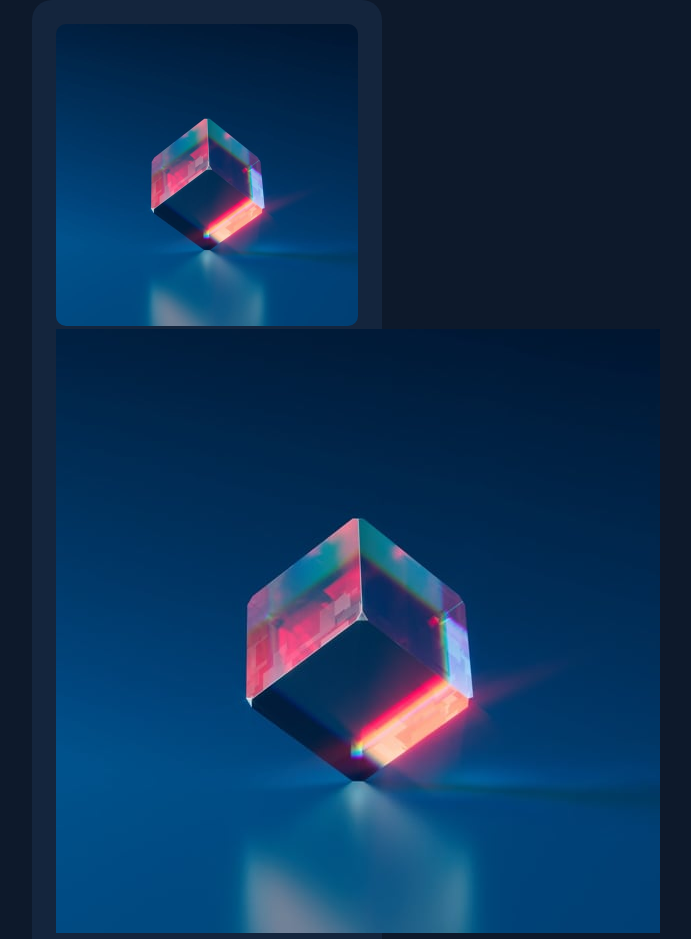
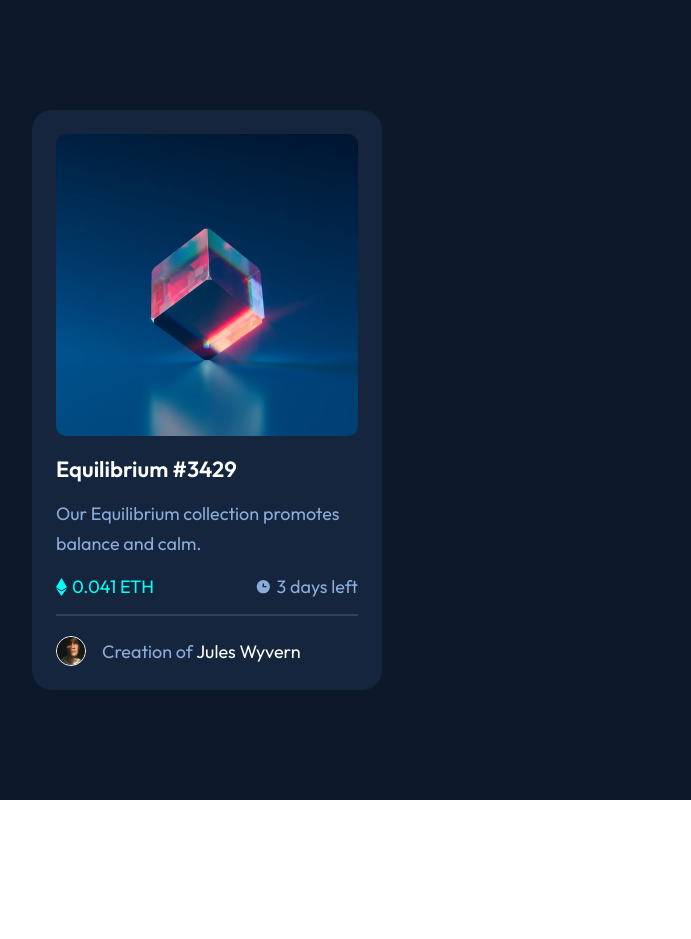
Before and after one commit to thapa14/nft-card, a plain HTML site: page index.html in a window 1280 px wide. Shown: the top 939 px of the page, without its empty margins (433-1124 px from the left). After the commit the page ends 800 px from the top, so only its background shows below. Drawn offline with Linux system fonts and the light colour scheme.

Commit message:
effect change

```diff
--- a/index.html
+++ b/index.html
@@ -25,9 +25,6 @@
         <div class="originalImage">
           <img src="./images/image-equilibrium.jpg" alt="img">
         </div>
-        <div class="hoverImage">
-          <img src="./images/image-equilibrium.jpg" alt="img">
-        </div>
       </div>
       <h1>Equilibrium #3429</h1>
       <p class="about__equilibrium">Our Equilibrium collection promotes balance and calm.</p>
@@ -46,7 +43,7 @@
       <div class="horizontalLine"></div>
       <div class="about">
         <img class="thumbnail" src="./images/image-avatar.png" alt="">
-        <p>Creation of <span>Jules Wyvern </span></p>
+        <p>Creation of <span class="name">Jules Wyvern </span></p>
       </div>
     </div>
   </main>
```
